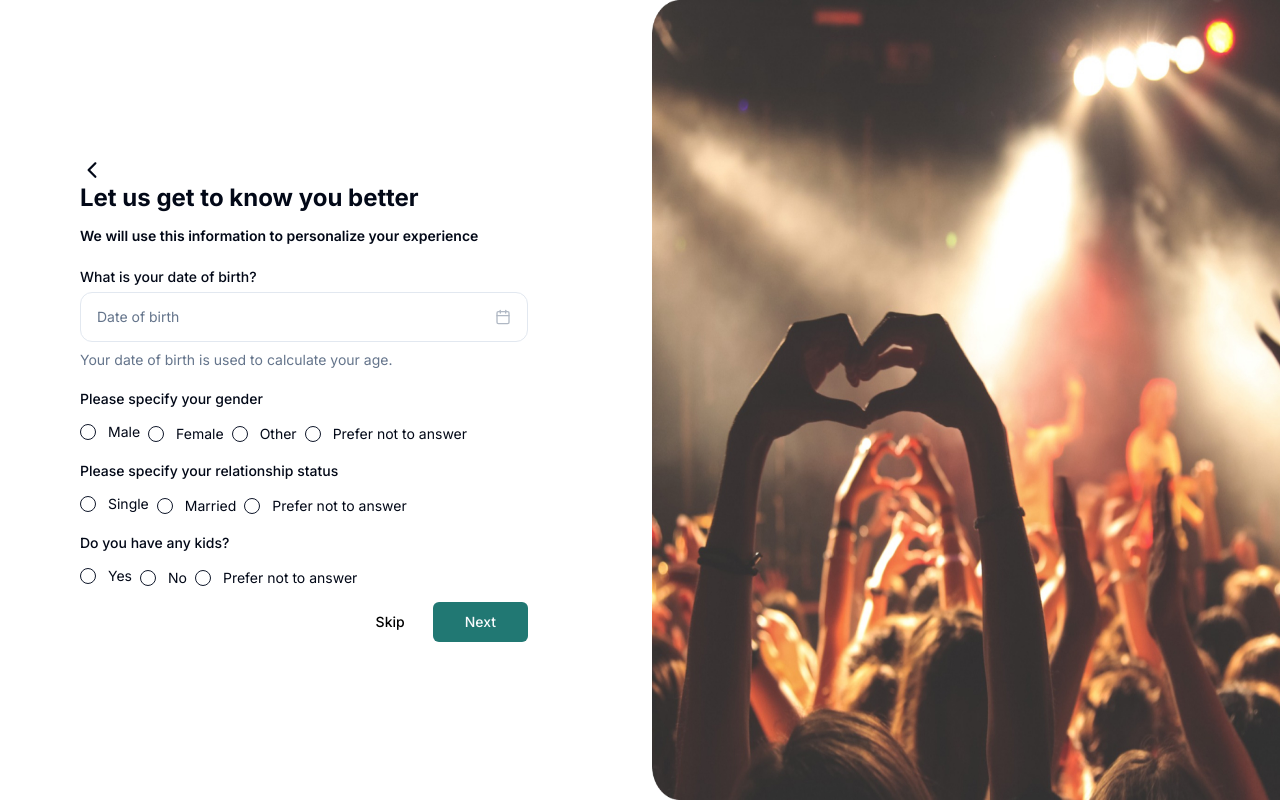
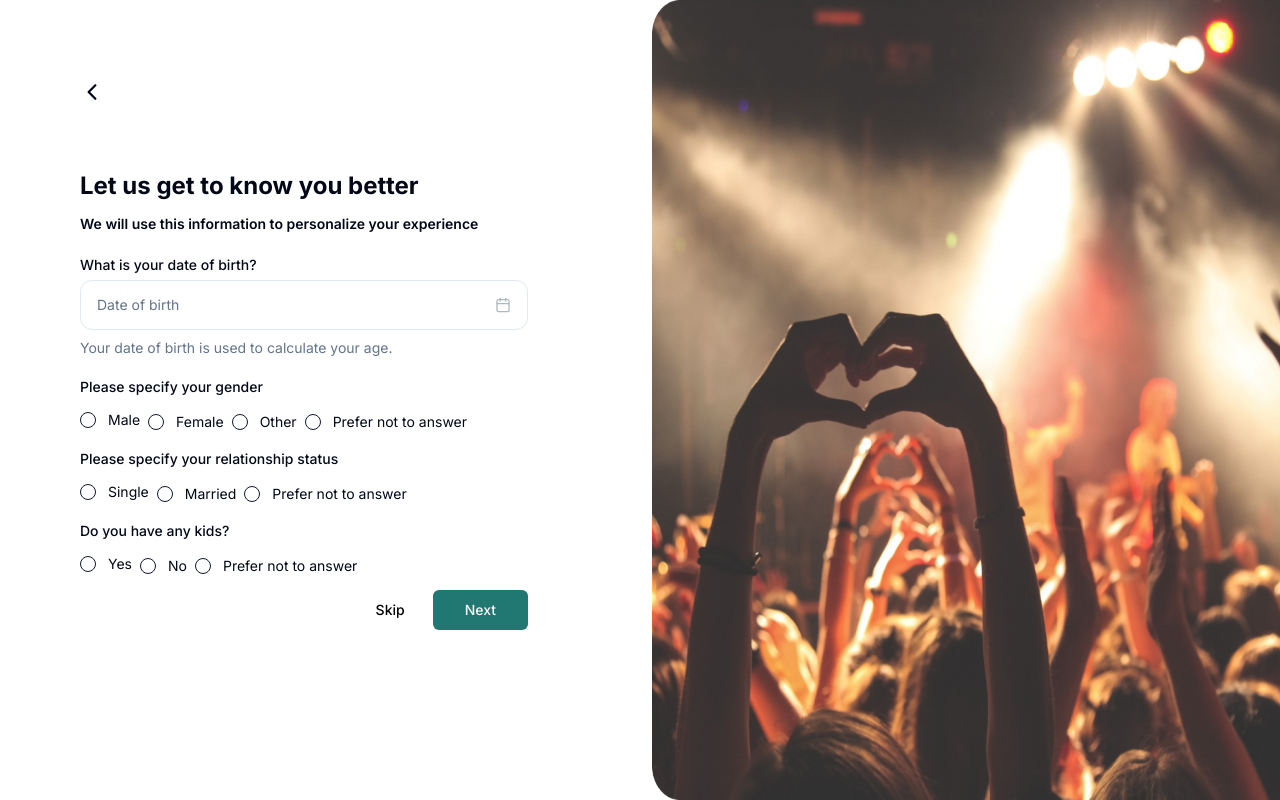
Before and after one commit to paddinghq/evolution, a Next.js app: page /signup/step2 in a window 1280 px wide. Built offline with nearby package versions, Linux system fonts and the light colour scheme.

Commit message:
Added the second and third signup page

```diff
--- a/app/(auth)/signup/(SignupSteps)/step2/index.tsx
+++ b/app/(auth)/signup/(SignupSteps)/step2/index.tsx
@@ -44,7 +44,7 @@ const StepTwo = () => {
 
   return (
     <div className="m-auto container p-20">
-      <div className='cursor-pointer top-20 left-20'>
+      <div className='cursor-pointer fixed top-20 left-20'>
         <IoIosArrowBack size={24} />
       </div>
       <div className="flex flex-col gap-3 mb-6">
--- a/app/(auth)/signup/(SignupSteps)/step3/index.tsx
+++ b/app/(auth)/signup/(SignupSteps)/step3/index.tsx
@@ -51,7 +51,7 @@ const StepThree = () => {
 
   return (
     <div className="m-auto container p-20">
-      <div className="cursor-pointer top-20 left-20">
+      <div className="cursor-pointer fixed top-20 left-20">
         <IoIosArrowBack size={24} />
       </div>
       <div className="flex flex-col gap-3 mb-6">
```
